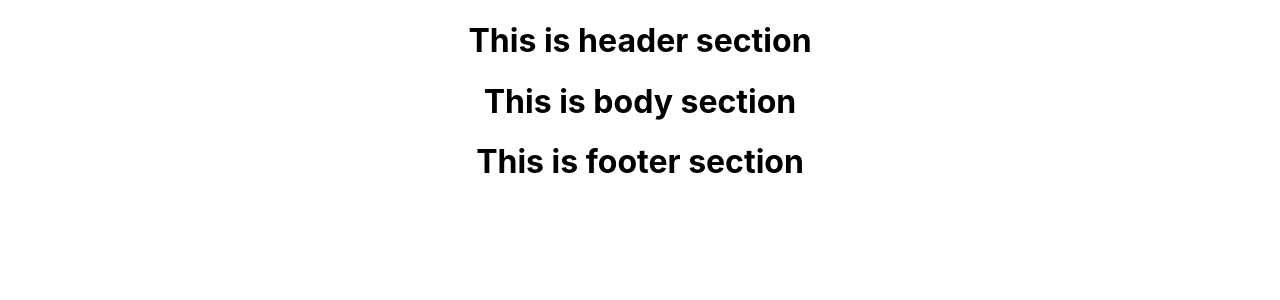
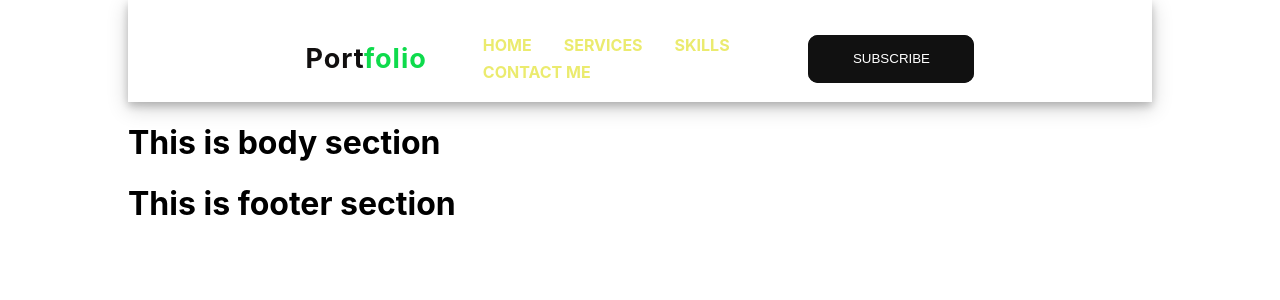
Before and after one commit to NAYANCSE27/resume, a React (Create React App) app: page / in a window 1280 px wide. Shown: the top 300 px of the page. Built offline with nearby package versions, Linux system fonts and the light colour scheme.

Commit message:
added header of the project but having some trouble

```diff
--- a/src/App.css
+++ b/src/App.css
@@ -1,38 +1,3 @@
-.App {
-  text-align: center;
+.App{
+  margin: 0 10%;
 }
-
-.App-logo {
-  height: 40vmin;
-  pointer-events: none;
-}
-
-@media (prefers-reduced-motion: no-preference) {
-  .App-logo {
-    animation: App-logo-spin infinite 20s linear;
-  }
-}
-
-.App-header {
-  background-color: #282c34;
-  min-height: 100vh;
-  display: flex;
-  flex-direction: column;
-  align-items: center;
-  justify-content: center;
-  font-size: calc(10px + 2vmin);
-  color: white;
-}
-
-.App-link {
-  color: #61dafb;
-}
-
-@keyframes App-logo-spin {
-  from {
-    transform: rotate(0deg);
-  }
-  to {
-    transform: rotate(360deg);
-  }
-}
--- a/src/body/Body.jsx
+++ b/src/body/Body.jsx
@@ -1,3 +1,5 @@
+import './Body.css'
+
 function Body(){
     return (
         <div>
--- a/src/footer/Footer.jsx
+++ b/src/footer/Footer.jsx
@@ -1,3 +1,5 @@
+import './Footer.css'
+
 function Footer(){
     return (
         <div>
--- /dev/null
+++ b/src/header/Header.css
@@ -0,0 +1,120 @@
+.header{
+    /* border: 0px solid black; */
+    display: flex;
+    flex-direction: column;
+    align-items: center;
+    justify-content: space-between;
+    box-shadow: 0 4px 8px 0 rgba(0, 0, 0, 0.2), 0 6px 20px 0 rgba(0, 0, 0, 0.19);
+}
+
+nav{
+    display: flex;
+    align-items: center;
+    justify-content: space-around;
+    padding-top: 2vh;
+}
+
+.logo{
+    color: rgb(17, 15, 15);
+    font-size: 27px;
+    letter-spacing: 1px;
+    cursor: pointer;
+}
+
+span{
+    color: rgb(14, 219, 76);
+}
+
+nav ul li{
+    list-style-type: none;
+    display: inline-block;
+    padding: 1% 2vh;
+}
+
+nav ul li a{
+    color: rgb(235, 235, 110);
+    text-decoration: none;
+    font-weight: bold;
+    text-transform: capitalize;
+}
+
+nav ul li a:hover{
+    color: #676786;
+    transition: .6s;
+}
+
+
+.glow__on__hover {
+    width: 30%;
+    height: 6vh;
+    border: none;
+    outline: none;
+    color: #fff;
+    background: #111;
+    cursor: pointer;
+    position: relative;
+    z-index: 0;
+    border-radius: 10px;
+}
+
+.glow__on__hover:before {
+    content: '';
+    background: linear-gradient(45deg, #ff0000, #ff7300, #fffb00, #48ff00, #00ffd5, #002bff, #7a00ff, #ff00c8, #ff0000);
+    position: absolute;
+    top: -2px;
+    left:-2px;
+    background-size: 400%;
+    z-index: -1;
+    filter: blur(5px);
+    width: calc(100% + 4px);
+    height: calc(100% + 4px);
+    animation: glowing 20s linear infinite;
+    opacity: 0;
+    transition: opacity .3s ease-in-out;
+    border-radius: 10px;
+}
+
+.glow__on__hover:active {
+    color: #000
+}
+
+.glow__on__hover:active:after {
+    background: transparent;
+}
+
+.glow__on__hover:hover:before {
+    opacity: 1;
+}
+
+.glow__on__hover:after {
+    z-index: -1;
+    content: '';
+    position: absolute;
+    width: 100%;
+    height: 100%;
+    background: #111;
+    left: 0;
+    top: 0;
+    border-radius: 10px;
+}
+
+@keyframes glowing {
+    0% { background-position: 0 0; }
+    50% { background-position: 400% 0; }
+    100% { background-position: 0 0; }
+}
+
+.btn{
+    background-color: #f9004d;
+    color: white;
+    text-decoration: none;
+    border: 2px solid transparent;
+    font-weight: 25px;
+    padding: 2% 5vh;
+    border-radius: 50px;
+    transition: transform .7s;
+}
+
+.btn:hover{
+    transform: scale(1.2);
+}
--- a/src/header/Header.jsx
+++ b/src/header/Header.jsx
@@ -1,9 +1,32 @@
-function Header(){
-    return (
-        <div>
-            <h1>This is header section</h1>
-        </div>
-    );
+import "./Header.css";
+
+function Header() {
+  return (
+    <div className="header">
+      <nav>
+        <h2 class="logo">
+          Port<span>folio</span>
+        </h2>
+        <ul>
+          <li>
+            <a href="#">HOME</a>
+          </li>
+          <li>
+            <a href="#">SERVICES</a>
+          </li>
+          <li>
+            <a href="#">SKILLS</a>
+          </li>
+          <li>
+            <a href="#">CONTACT ME</a>
+          </li>
+        </ul>
+        <button class="glow__on__hover" type="button">
+          SUBSCRIBE
+        </button>
+      </nav>
+    </div>
+  );
 }
 
 export default Header;
```
Also changed, not shown: src/body/Body.css (added), src/footer/Footer.css (added).
